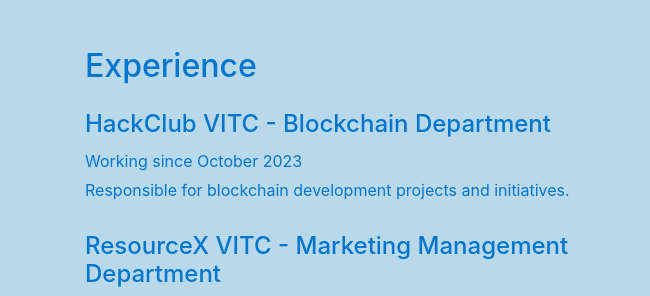
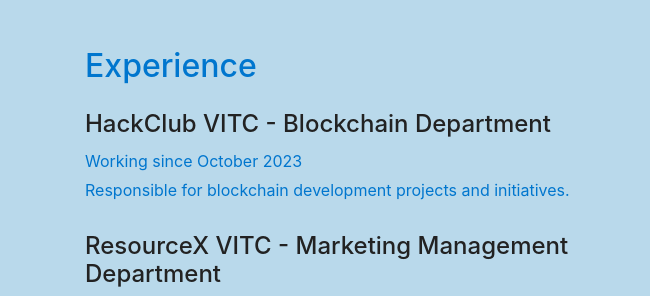
Before and after one commit to sourabhpramod/PersonalWebsiteDraft, a plain HTML site: page index.html in a window 1280 px wide. Shown: the part 349-645 px from the top of the page, 0-650 px from the left. Drawn offline with nearby package versions, Linux system fonts and the light colour scheme; grey boxes are pictures that could not be loaded.

Commit message:
black experience

```diff
--- a/index.html
+++ b/index.html
@@ -55,7 +55,7 @@
         }
 
         .experience-item h4 {
-            color: #0076CE;
+            color: #222;
             font-size: 1.5rem;
             margin-bottom: 10px;
         }
```
